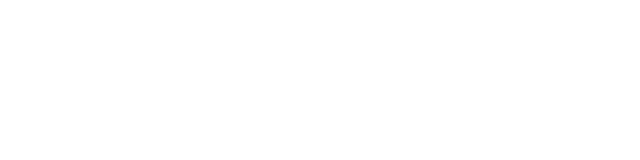
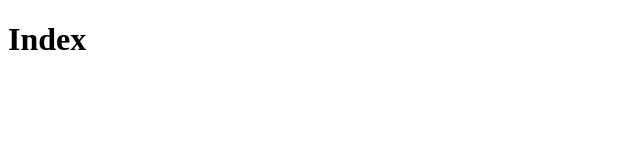
Before and after one commit to mdmunnaahmed/nuxt-movie-app, a Nuxt app: page / in a window 1280 px wide. Shown: the top 160 px of the page, without its empty margins (0-640 px from the left). Built offline with nearby package versions, Linux system fonts and the light colour scheme.

Commit message:
sass install

```diff
--- a/package.json
+++ b/package.json
@@ -11,5 +11,9 @@
   "devDependencies": {
     "@nuxt/devtools": "latest",
     "nuxt": "^3.7.1"
+  },
+  "dependencies": {
+    "sass": "^1.66.1",
+    "sass-loader": "^13.3.2"
   }
 }
--- a/pages/index.vue
+++ b/pages/index.vue
@@ -1,6 +1,6 @@
 <template>
   <div>
-
+    <h1>Index</h1>
   </div>
 </template>
 
```
Also changed, not shown: 1 other file (tests, documents, lock files or other folders).
